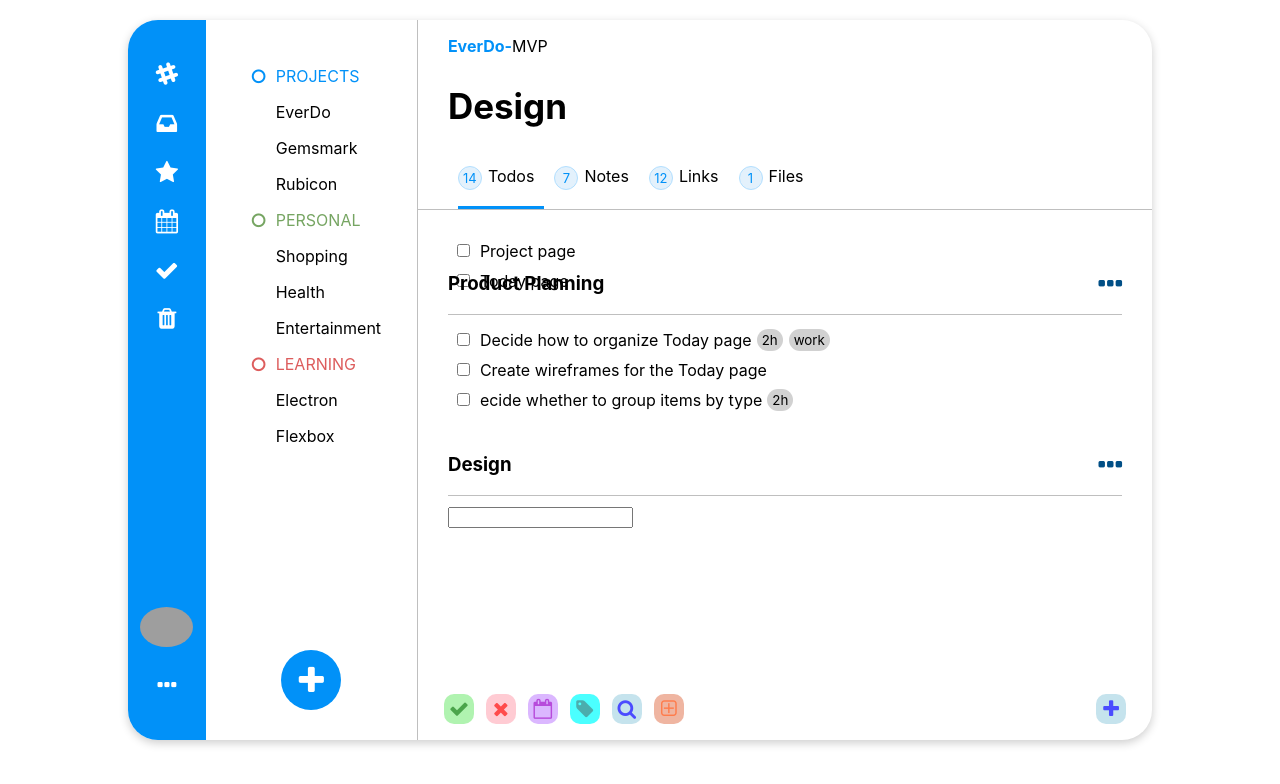
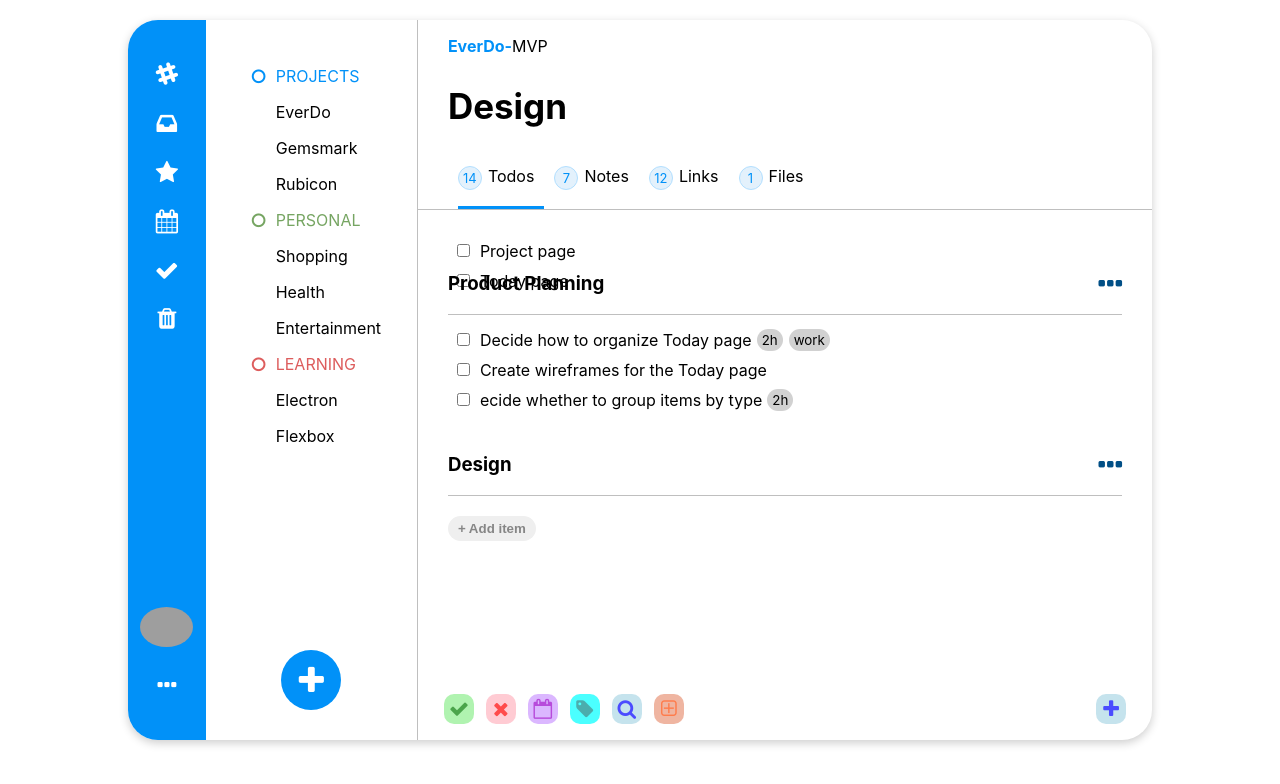
Before and after one commit to turan21/react_todo_app, a React (Create React App) app: page / in a window 1280 px wide. Shown: the top 784 px of the page. Built offline with nearby package versions, Linux system fonts and the light colour scheme; grey boxes are pictures that could not be loaded; the HTML template or start-up script is replaced by a standard one.

Commit message:
feat: add item button

```diff
--- a/src/App.css
+++ b/src/App.css
@@ -132,3 +132,19 @@ table{
   color: #0084e2;
   cursor: pointer;
 }
+.add-item{
+  color: #868686;
+  border-radius: 20px;
+  border: none;
+  margin-top: 10px;
+  padding: 5px 10px;
+  text-align: center;
+  font-weight: bold;
+  text-decoration: none;
+  display: inline-block;
+}
+.add-item:hover{
+  color: #0084e2;
+  cursor: pointer;
+
+}
--- a/src/components/ToDos.js
+++ b/src/components/ToDos.js
@@ -4,32 +4,36 @@ export default class ToDos extends React.Component {
 
     state = {
         value: '',
-        todos: []
+        todos: [],
     }
 
     render (){
 
 
-        const { todos, value } = this.state;
+        const { todos, value} = this.state;
+        const check = this.state.check;
 
         return (
+
             <div>
 
                     {
                         todos.map(todo => <CheckBoxTaskCard label={todo} tags={[]}></CheckBoxTaskCard>)
                     }
 
-
-                <form onSubmit={
+                {this.state.check?<form onSubmit={
                     (event) => {
                         event.preventDefault();
-                        this.setState({ todos: [...todos, value], value: '' });
+                        this.setState({ todos: [...todos, value], value: '', check: false});
                     }
                 }>
-                <input value={value} type="text" onChange={({target: {value}}) => this.setState({value})} />
+                <input style={{margintop: "10px"}} value={value} type="text" onChange={({target: {value}}) => this.setState({value})} />
                 {/* <button onClick={() => this.setState({todos: [...todos, value], value: ''})}>Submit</button> */}
 
-                </form>
+                </form>:<button className="add-item" onClick={(val) => this.setState(prevState => ({check: !prevState.check}))}>+ Add item</button>}
+
+
+
 
             </div>
         );
```
